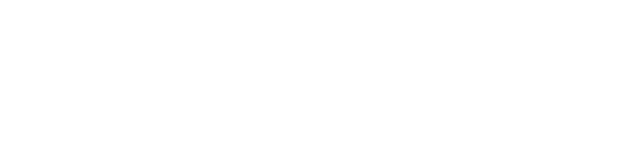
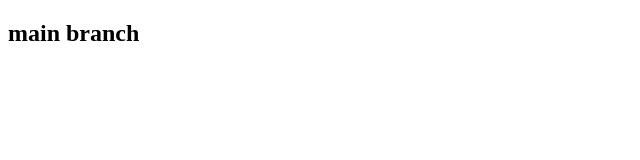
Before and after one commit to mamuranumonovna/18-DARS, a plain HTML site: page index.html in a window 1280 px wide. Shown: the whole page, without its empty margins (0-640 px from the left). Drawn offline with Linux system fonts and the light colour scheme.

Commit message:
added:h2

```diff
--- a/index.html
+++ b/index.html
@@ -8,6 +8,9 @@
     <link rel="stylesheet" href="">
     <title>Document</title>
 </head>
+<h2>main branch
+
+</h2>
 
 <body>
 
```
